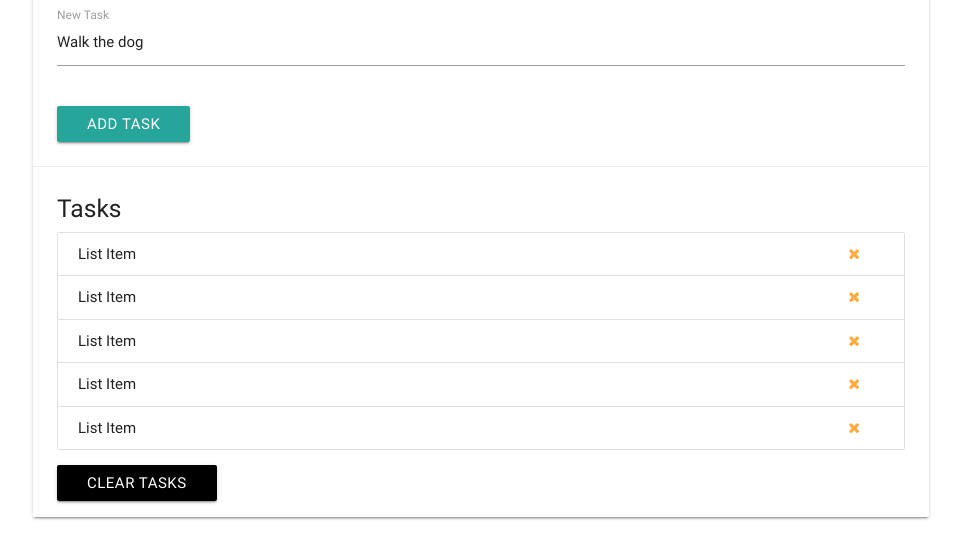
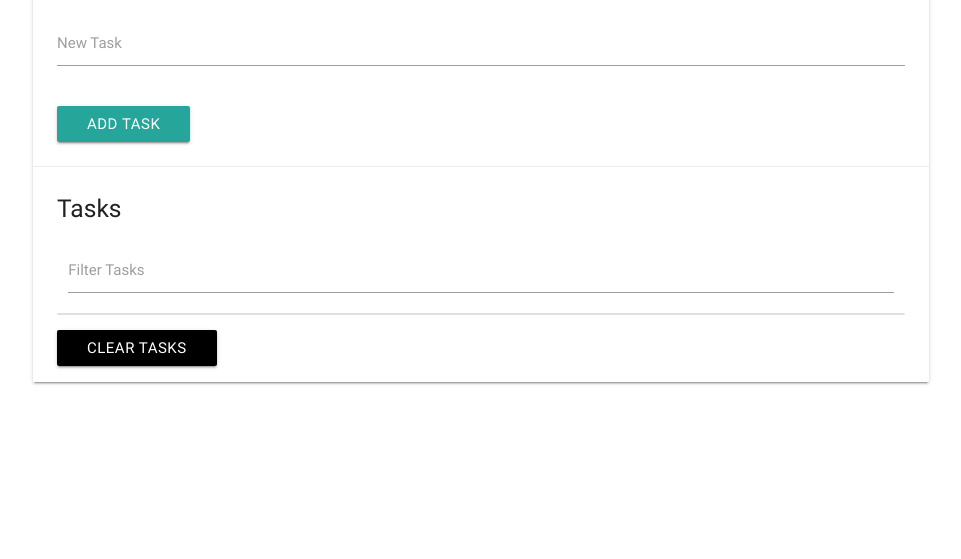
Before and after one commit to HectorMilla/JS__practice, a plain HTML site: page index.html in a window 1280 px wide. Shown: the part 67-626 px from the top of the page, without its empty margins (159-1120 px from the left). Drawn offline with nearby package versions, Linux system fonts and the light colour scheme.

Commit message:
removed list items and added filter task input

```diff
--- a/index.html
+++ b/index.html
@@ -21,7 +21,7 @@
             <div class="row">
               <form id="task-form">
                 <div class="input-field col s12">
-                  <input type="text" name="task" id="task" value="Walk the dog">
+                  <input type="text" name="task" id="task" >
                   <label for="task">New Task</label>
                 </div>
             </div>
@@ -30,38 +30,11 @@
           </div>
           <div class="card-action">
             <h5 id="task-title">Tasks</h5>
-            <ul class="collection">
-              <li class="collection-item">
-                List Item
-                <a href="#" class="delete-item secondary-content">
-                  <i class="fa fa-remove"></i>
-                </a>
-              </li>
-              <li class="collection-item">
-                List Item
-                <a href="#" class="delete-item secondary-content">
-                  <i class="fa fa-remove"></i>
-                </a>
-              </li>
-              <li class="collection-item">
-                List Item
-                <a href="#" class="delete-item secondary-content">
-                  <i class="fa fa-remove"></i>
-                </a>
-              </li>
-              <li class="collection-item">
-                List Item
-                <a href="#" class="delete-item secondary-content">
-                  <i class="fa fa-remove"></i>
-                </a>
-              </li>
-              <li class="collection-item">
-                List Item
-                <a href="#" class="delete-item secondary-content">
-                  <i class="fa fa-remove"></i>
-                </a>
-              </li>
-            </ul>
+            <div class="input-field col s12">
+              <input type="text" name="filter" id="filter">
+              <label for="filter">Filter Tasks</label>
+            </div>
+            <ul class="collection"></ul>
             <a class="clear-tasks btn black" href="">Clear Tasks</a>
           </div>
         </div>
```
